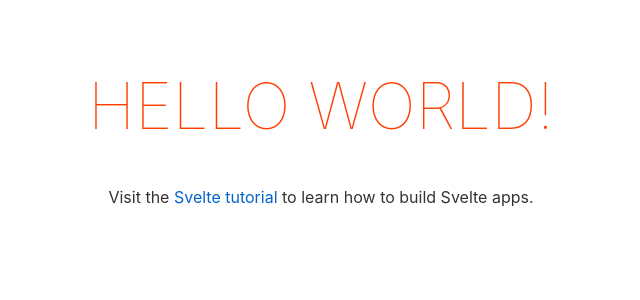
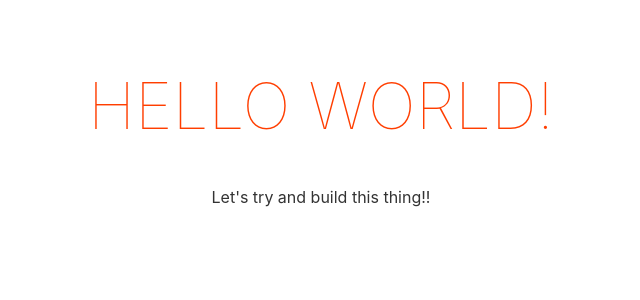
Before and after one commit to jelliston/svelte-quick-polls, a Svelte app: page / in a window 1280 px wide. Shown: the top 300 px of the page, without its empty margins (319-959 px from the left). Built offline with nearby package versions, Linux system fonts and the light colour scheme.

Commit message:
add dev dependencies thru npm install, tested server

```diff
--- a/src/App.svelte
+++ b/src/App.svelte
@@ -4,7 +4,7 @@
 
 <main>
 	<h1>Hello {name}!</h1>
-	<p>Visit the <a href="https://svelte.dev/tutorial">Svelte tutorial</a> to learn how to build Svelte apps.</p>
+	<p>Let's try and build this thing!!</p>
 </main>
 
 <style>
```
Also changed, not shown: 1 other file (tests, documents, lock files or other folders).
